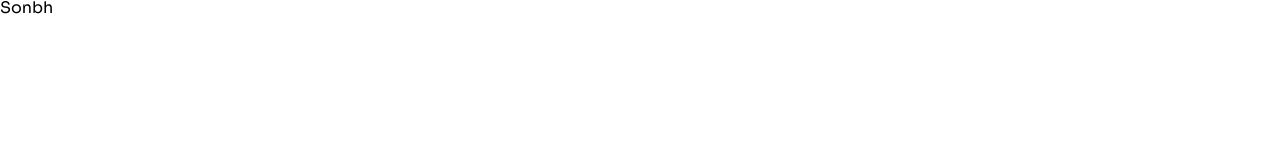
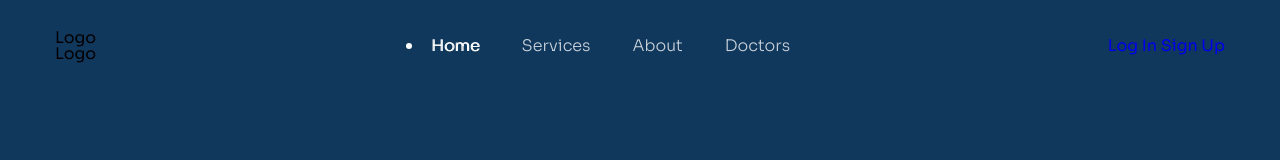
Before and after one commit to sonbui16/project-03, a plain HTML site: page index.html in a window 1280 px wide. Drawn offline with Linux system fonts and the light colour scheme.

Commit message:
fix header

```diff
--- a/assets/css/styles.css
+++ b/assets/css/styles.css
@@ -1,13 +1,70 @@
 * {
     box-sizing: border-box;
 }
-:root{
+
+:root {
+    --header-bg: #10375C;
+}
+
+html {
+    font-size: 62.5%;
+}
+
+body {
+    font-size: 1.6rem;
+    font-family: "Sora", sans-serif;
+}
+
+/* Common */
+.container {
+    width: 1170px;
+    max-width: calc(100% - 48px);
+    margin: 0 auto;
+}
+
+a {
+    text-decoration: none;
+}
+
+/* Header */
+.header {
+    min-height: 100vh;
+    padding: 30px;
+    background: var(--header-bg);
+}
+
+.header-top {
+    display: flex;
+    justify-content: space-between;
+    align-items: center;
+}
+
+.navbar__list {
+    display: flex;
+}
+
+.navbar__link {
+    color: #C9D2DA;
+    font-size: 1.6rem;
+    font-weight: 300;
+    padding: 4px 21px;
+}
+
+.navbar__link--active {
+    color: #FFF;
+    text-shadow: 1px 0 0 currentColor;
 
 }
-html {
-    font-size:62.5%;
+
+.navbar__link--active::before {
+    content: "";
+    width: 6px;
+    height: 6px;
+    background-color: white;
+    border-radius: 50%;
+    margin-right: 11px;
+    display: inline-block;
+    position: relative;
+    left: -8px;
+    top: -2px;
 }
-body {
-    font-size : 1.6rem;
-    font-family: "Sora", sans-serif;
-}
--- a/index.html
+++ b/index.html
@@ -1,5 +1,6 @@
 <!DOCTYPE html>
 <html lang="en">
+
 <head>
   <meta charset="UTF-8" />
   <meta name="viewport" content="width=device-width, initial-scale=1.0" />
@@ -10,37 +11,12 @@
   <link rel="apple-touch-icon" sizes="60x60" href="./assets/favicon/apple-icon-60x60.png" />
   <link rel="apple-touch-icon" sizes="72x72" href="./assets/favicon/apple-icon-72x72.png" />
   <link rel="apple-touch-icon" sizes="76x76" href="./assets/favicon/apple-icon-76x76.png" />
-    <link
-      rel="apple-touch-icon"
-      sizes="114x114"
-      href="./assets/favicon/apple-icon-114x114.png"
-    />
-    <link
-      rel="apple-touch-icon"
-      sizes="120x120"
-      href="./assets/favicon/apple-icon-120x120.png"
-    />
-    <link
-      rel="apple-touch-icon"
-      sizes="144x144"
-      href="./assets/favicon/apple-icon-144x144.png"
-    />
-    <link
-      rel="apple-touch-icon"
-      sizes="152x152"
-      href="./assets/favicon/apple-icon-152x152.png"
-    />
-    <link
-      rel="apple-touch-icon"
-      sizes="180x180"
-      href="./assets/favicon/apple-icon-180x180.png"
-    />
-    <link
-      rel="icon"
-      type="image/png"
-      sizes="192x192"
-      href="./assets/favicon/android-icon-192x192.png"
-    />
+  <link rel="apple-touch-icon" sizes="114x114" href="./assets/favicon/apple-icon-114x114.png" />
+  <link rel="apple-touch-icon" sizes="120x120" href="./assets/favicon/apple-icon-120x120.png" />
+  <link rel="apple-touch-icon" sizes="144x144" href="./assets/favicon/apple-icon-144x144.png" />
+  <link rel="apple-touch-icon" sizes="152x152" href="./assets/favicon/apple-icon-152x152.png" />
+  <link rel="apple-touch-icon" sizes="180x180" href="./assets/favicon/apple-icon-180x180.png" />
+  <link rel="icon" type="image/png" sizes="192x192" href="./assets/favicon/android-icon-192x192.png" />
   <link rel="icon" type="image/png" sizes="32x32" href="./assets/favicon/favicon-32x32.png" />
   <link rel="icon" type="image/png" sizes="96x96" href="./assets/favicon/favicon-96x96.png" />
   <link rel="icon" type="image/png" sizes="16x16" href="./assets/favicon/favicon-16x16.png" />
@@ -52,15 +28,40 @@
   <!-- Embed fonts -->
   <link rel="preconnect" href="https://fonts.googleapis.com" />
   <link rel="preconnect" href="https://fonts.gstatic.com" crossorigin />
-    <link
-      href="https://fonts.googleapis.com/css2?family=Sora:wght@100..800&display=swap"
-      rel="stylesheet"
-    />
+  <link href="https://fonts.googleapis.com/css2?family=Sora:wght@100..800&display=swap" rel="stylesheet" />
   <!-- Reset CSS -->
   <link rel="stylesheet" href="./assets/css/reset.css" />
   <link rel="stylesheet" href="./assets/css/styles.css" />
 </head>
+
 <body>
-    <h1>Sonbh</h1>
+  <header class="header">
+    <div class="container">
+      <div class="header-top">
+        <!-- Logo -->
+        <div class="logo">
+          <p class="">Logo</p>
+          <p class="">Logo</p>
+
+        </div>
+        <!-- Navbar -->
+        <nav class="navbar">
+          <ul class="navbar__list">
+            <li class="navbar__item"><a href="#!" class="navbar__link navbar__link--active">Home</a></li>
+            <li class="navbar__item"><a href="#!" class="navbar__link">Services</a></li>
+            <li class="navbar__item"><a href="#!" class="navbar__link">About</a></li>
+            <li class="navbar__item"><a href="#!" class="navbar__link">Doctors</a></li>
+          </ul>
+        </nav>
+        <!-- Action -->
+         <div class="active">
+          <a href="#!" class="active__btn">Log In</a>
+          <a href="#!" class="btn active__btn">Sign Up</a>
+
+         </div>
+      </div>
+    </div>
+  </header>
 </body>
+
 </html>
```
Lines whose indentation alone changed are shown as unchanged.
